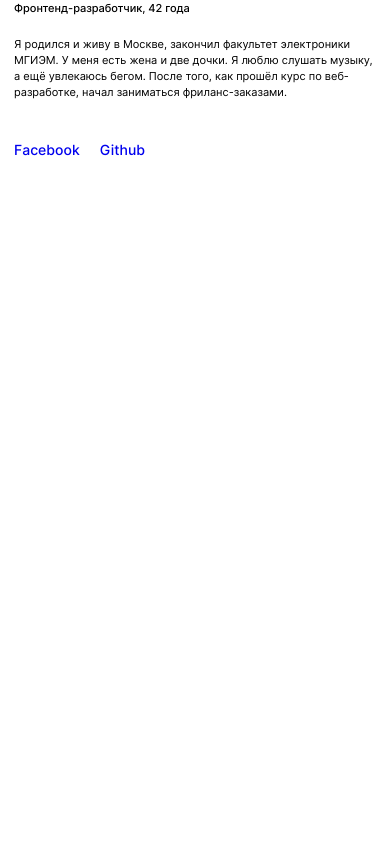
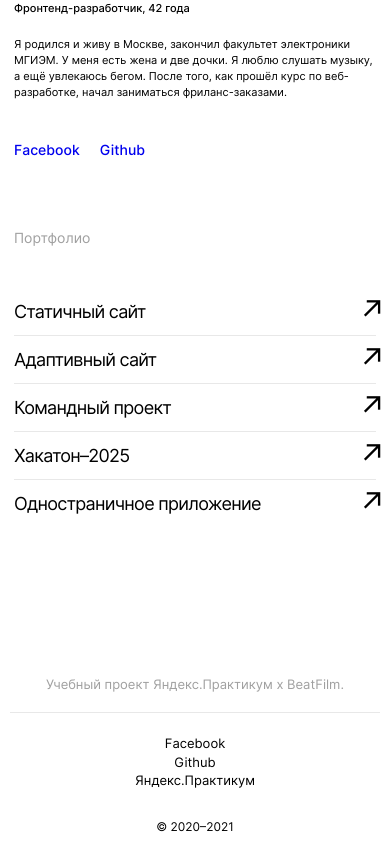
Before and after one commit to hypermyper/movies-explorer-frontend, a React (Create React App) app: page / in a window 390 px wide. Shown: the part 2909-3753 px from the top of the page. Before the commit the page ends 3137 px from the top, so only its background shows below. Built offline with nearby package versions, Linux system fonts and the light colour scheme.

Commit message:
add AboutMe adn Portfolio components

```diff
--- a/package.json
+++ b/package.json
@@ -10,6 +10,7 @@
     "react-dom": "^17.0.2",
     "react-router-dom": "^5.2.0",
     "react-scripts": "4.0.3",
+    "react-scroll": "^1.8.2",
     "web-vitals": "^1.1.1"
   },
   "scripts": {
--- a/src/components/AboutMe/AboutMe.css
+++ b/src/components/AboutMe/AboutMe.css
@@ -1,5 +1,4 @@
 .about-me {
-    min-height: 650px;
   padding: 110px 70px 100px;
 }
 
@@ -133,3 +132,9 @@
 		padding: 70px 14px;
 	}
 }
+
+@media screen and (max-width: 320px) {
+	.about-me__link {
+		margin-right: 26px;
+	}
+}
--- /dev/null
+++ b/src/components/Footer/Footer.css
@@ -0,0 +1,93 @@
+.footer {
+  background: #fafafa;
+  padding: 79px 70px 20px;
+}
+
+.footer__title {
+  font-style: normal;
+  font-weight: normal;
+  font-size: 13px;
+  line-height: 16px;
+  text-align: center;
+  color: #a0a0a0;
+  margin: 0 auto 20px;
+  padding-bottom: 20px;
+  border-bottom: 1px solid #e8e8e8;
+}
+
+.footer__info {
+  display: flex;
+  justify-content: space-between;
+  align-items: center;
+}
+
+.footer__copyright {
+  font-style: normal;
+  font-weight: normal;
+  font-size: 13px;
+  line-height: 16px;
+  margin: 0;
+}
+
+.footer__links-wrapper {
+  display: flex;
+  list-style: none;
+  margin: 0;
+  padding: 0;
+}
+
+.footer__link {
+  font-style: normal;
+  font-weight: normal;
+  font-size: 13px;
+  line-height: 16px;
+  text-align: right;
+  color: #000000;
+  text-decoration: none;
+  transition: 0.1s linear 0.1s;
+  margin-left: 20px;
+}
+
+.footer__link:hover {
+  opacity: 0.8;
+  cursor: pointer;
+}
+
+@media screen and (max-width: 768px) {
+  .footer {
+    padding: 79px 30px 20px;
+  }
+}
+
+@media screen and (max-width: 450px) {
+  .footer {
+    background: #ffffff;
+    padding: 79px 10px 10px;
+  }
+
+  .footer__section {
+    font-size: 12px;
+    line-height: 15px;
+    padding-bottom: 21px;
+    margin: 0 auto 30px;
+  }
+
+  .footer__info {
+    flex-direction: column-reverse;
+  }
+
+  .footer__copyright {
+    font-size: 12px;
+    line-height: 15px;
+  }
+
+  .footer__links-wrapper {
+    flex-direction: column-reverse;
+    align-items: center;
+    margin: 0 0 30px 0;
+  }
+
+  .footer__link {
+    margin: 0 0 12px 0;
+  }
+}
--- /dev/null
+++ b/src/components/Footer/Footer.js
@@ -0,0 +1,28 @@
+import React from "react";
+import "./Footer.css";
+
+function Footer() {
+  const date = new Date();
+
+  return (
+    <footer className="footer">
+      <p className="footer__title">Учебный проект Яндекс.Практикум х BeatFilm.</p>
+      <div className="footer__info">
+        <p className="footer__copyright">&copy; 2020–{date.getFullYear()}</p>
+        <ul className="footer__links-wrapper">
+          <li>
+            <a className="footer__link" href="https://praktikum.yandex.ru/" target="_blank" rel="noreferrer">Яндекс.Практикум</a>
+          </li>
+          <li>
+            <a className="footer__link" href="https://github.com/hypermyper" target="_blank" rel="noreferrer">Github</a>
+          </li>
+          <li>
+						<a className="footer__link" href="https://www.facebook.com/zenkin.ru" target="_blank" rel="noreferrer">Facebook</a>
+          </li>
+        </ul>
+      </div>
+    </footer>
+  );
+}
+
+export default Footer;
--- a/src/components/Main/Main.js
+++ b/src/components/Main/Main.js
@@ -8,6 +8,8 @@ import Promo from '../Promo/Promo';
 import AboutProject from '../AboutProject/AboutProject';
 import Techs from '../Techs/Techs';
 import AboutMe from '../AboutMe/AboutMe';
+import Portfolio from '../Portfolio/Portfolio';
+import Footer from '../Footer/Footer';
 
 function Main() {
   return (
@@ -20,6 +22,8 @@ function Main() {
 			<AboutProject />
 			<Techs />
 			<AboutMe />
+			<Portfolio />
+			<Footer />
     </>
   );
 }
--- /dev/null
+++ b/src/components/Portfolio/Portfolio.css
@@ -0,0 +1,84 @@
+.portfolio {
+	padding: 0 70px 125px;
+}
+
+.portfolio__title {
+	font-style: normal;
+	font-weight: normal;
+	font-size: 18px;
+	line-height: 20px;
+	color: #a0a0a0;
+	margin: 0 0 50px;
+}
+
+.portfolio__links {
+	height: 69px;
+	display: flex;
+	align-items: center;
+	justify-content: space-between;
+	text-decoration: none;
+	color: #000;
+}
+
+.portfolio__links_divider {
+	border-bottom: 1px solid #e8e8e8;
+}
+
+.portfolio__link {
+	color: #000;
+	font-style: normal;
+	font-weight: normal;
+	font-size: 30px;
+	line-height: 50px;
+	letter-spacing: -0.04em;
+	max-width: 880px;
+	text-decoration: none;
+}
+
+.portfolio__link-icon {
+	width: 29px;
+	font-style: normal;
+	font-weight: 400;
+	font-size: 30px;
+	line-height: 47px;
+	letter-spacing: -0.04em;
+}
+
+@media screen and (max-width: 768px) {
+	.portfolio {
+		padding: 0 50px 90px;
+	}
+
+	.portfolio__link {
+		font-size: 28px;
+	}
+
+	.portfolio__link-icon {
+		width: 27px;
+	}
+}
+
+@media screen and (max-width: 530px) {
+	.portfolio {
+		padding: 0 14px 70px;
+	}
+
+	.portfolio__title {
+		font-size: 14px;
+		line-height: 20px;
+		margin: 0 0 40px;
+	}
+
+	.portfolio__links {
+		height: 47px;
+	}
+
+	.portfolio__link {
+		font-size: 18px;
+		line-height: 28px;
+	}
+
+	.portfolio__link-icon {
+		width: 18px;
+	}
+}
--- /dev/null
+++ b/src/components/Portfolio/Portfolio.js
@@ -0,0 +1,34 @@
+import React from "react";
+import "./Portfolio.css";
+
+function Portfolio() {
+  return (
+		<>
+			<section className="portfolio">
+				<h3 className="portfolio__title">Портфолио</h3>
+				<a href="/" className="portfolio__links portfolio__links_divider">
+					<div className="portfolio__link">Статичный сайт</div>
+					<div className="portfolio__link-icon">↗</div>
+				</a>
+				<a href="https://hypermyper.github.io/russian-travel/" target="_blank" className="portfolio__links portfolio__links_divider" rel="noreferrer">
+						<div className="portfolio__link">Адаптивный сайт</div>
+						<div className="portfolio__link-icon">↗</div>
+				</a>
+				<a href="https://hypermyper.github.io/teamwork/" target="_blank" className="portfolio__links portfolio__links_divider" rel="noreferrer">
+					<div className="portfolio__link">Командный проект</div>
+					<div className="portfolio__link-icon">↗</div>
+				</a>
+				<a href="https://nikoloshgw.github.io/hackaton2025yandex/" target="_blank" className="portfolio__links portfolio__links_divider" rel="noreferrer">
+					<div className="portfolio__link">Хакатон–2025</div>
+					<div className="portfolio__link-icon">↗</div>
+				</a>
+				<a href="https://kentavrik.com/" target="_blank" className="portfolio__links" rel="noreferrer">
+					<div className="portfolio__link">Одностраничное приложение</div>
+					<div className="portfolio__link-icon">↗</div>
+				</a>
+			</section>
+		</>
+  );
+}
+
+export default Portfolio;
--- a/src/components/Promo/Promo.css
+++ b/src/components/Promo/Promo.css
@@ -51,6 +51,7 @@
   background: #e8e8e8;
   border-radius: 10px;
   box-sizing: border-box;
+  cursor: pointer;
 }
 
 .promo__navi-link:hover {
--- a/src/components/Promo/Promo.js
+++ b/src/components/Promo/Promo.js
@@ -1,4 +1,5 @@
 import React from "react";
+import { Link } from 'react-scroll';
 import "./Promo.css";
 
 function Promo() {
@@ -9,9 +10,9 @@ function Promo() {
           Учебный проект студента факультета Веб-разработки.
         </h1>
         <ul className="promo__navi">
-            <li className="promo__navi-element"><a className="promo__navi-link" href="#about">О проекте</a></li>
-            <li className="promo__navi-element"><a className="promo__navi-link" href="#about">Технологии</a></li>
-            <li className="promo__navi-element"><a className="promo__navi-link" href="#about">Студент</a></li>
+            <li className="promo__navi-element"><Link className="promo__navi-link" to="aboutProject" smooth={true}>О проекте</Link></li>
+            <li className="promo__navi-element"><Link className="promo__navi-link" to="aboutTechs" smooth={true}>Технологии</Link></li>
+            <li className="promo__navi-element"><Link className="promo__navi-link" to="aboutMe" smooth={true}>Студент</Link></li>
         </ul>
       </div>
     </section>
--- a/src/components/Techs/Techs.js
+++ b/src/components/Techs/Techs.js
@@ -4,7 +4,7 @@ import "./Techs.css";
 function Techs() {
   return (
 		<>
-			<section className="techs">
+			<section className="techs" id="aboutTechs">
 				<h3 className="techs__title">Технологии</h3>
 				<h2 className="techs__subtitle">7 технологий</h2>
 				<p className="techs__description">
```
Also changed, not shown: 1 other file (tests, documents, lock files or other folders). Lines whose indentation alone changed are shown as unchanged.
